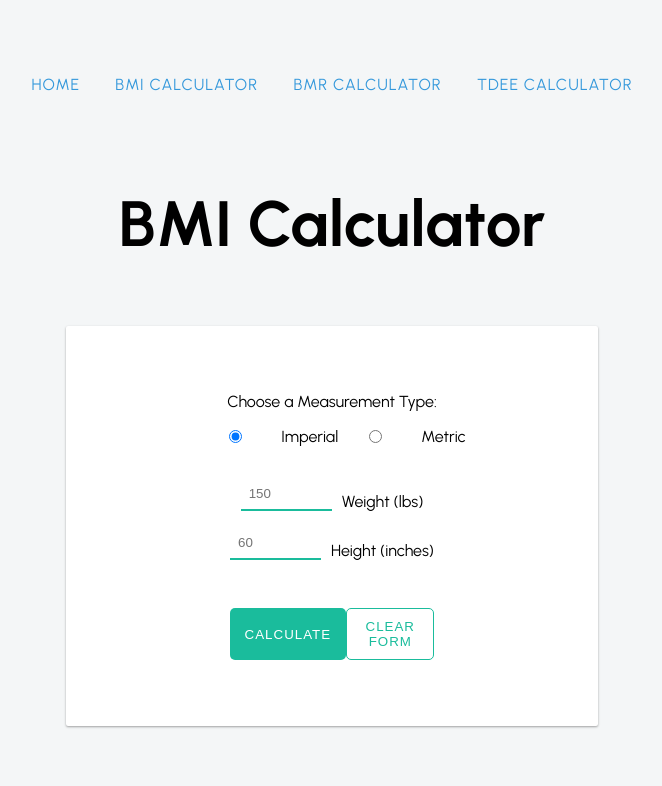
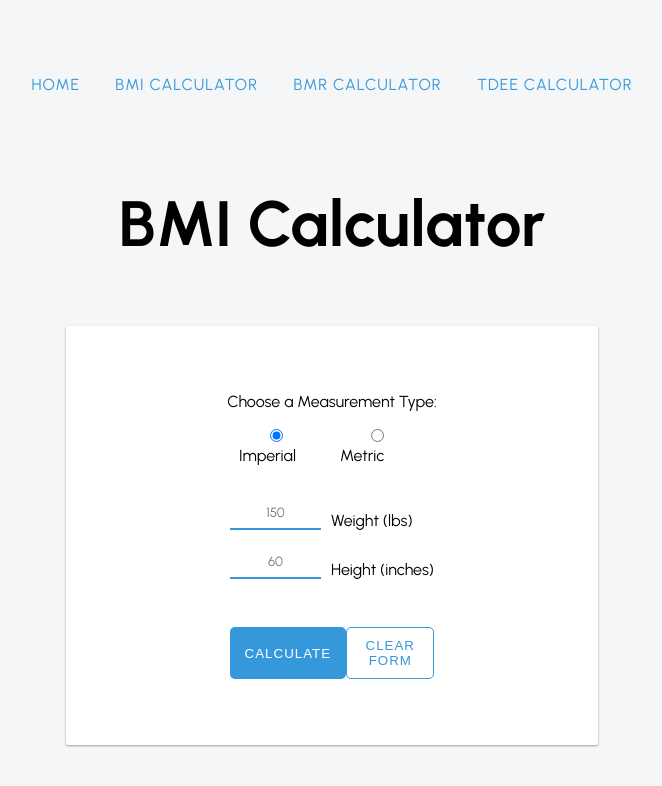
Before and after one commit to sarahspr/fitness-app, a React (Create React App) app in the folder frontend/: page /bmi-calculator in a window 1280 px wide. Shown: the top 786 px of the page, without its empty margins (308-970 px from the left). Built offline with nearby package versions, Linux system fonts and the light colour scheme.

Commit message:
Started working on form styling.

```diff
--- a/frontend/src/App.scss
+++ b/frontend/src/App.scss
@@ -42,6 +42,7 @@
   width: 20%;
 }
 .error {
+  margin-top: 0.5rem;
   color: $red;
 }
 
--- a/frontend/src/resources/js/components/BmiCalculator/index.js
+++ b/frontend/src/resources/js/components/BmiCalculator/index.js
@@ -1,4 +1,4 @@
-import React, { useState } from 'react';
+import React, { useEffect, useState } from 'react';
 
 function BmiCalculator(props) {
 
@@ -8,10 +8,13 @@ function BmiCalculator(props) {
     height: ''
   });
 
+  const setFormDataValues = (e) => {
+    setFormData({...formData, measurementType: e.target.value});
+  }
+
   const [validWeightInput, setValidWeightInput] = useState(true);
   const [validHeightInput, setValidHeightInput] = useState(true);
   const validInputRegex = /^[0-9]+$/;
-
 
   const handleWeightInput = (e) => {
     e.preventDefault();
@@ -74,33 +77,36 @@ function BmiCalculator(props) {
       <h3 className="bmi-calculator-title text-center mt-1 mb-4">{props.title}</h3>
         <form className="bmi-calculator-form d-flex flex-column align-center">
             <span className="text-center d-block mt-1 mb-1">Choose a Measurement Type:</span>
-            <div className="input-type d-flex justify-between mb-1">
-              <div className="input-container d-flex align-center mb-1">
-                <label className="d-flex align-center">
+            <div className="input-type d-flex justify-center mb-1">
+              <div className="input-container radio-input-container d-flex align-center mr-1 mb-1">
+                <label>
                   <input
-                  type="radio" id="imperial"
+                  type="radio"
+                  id="imperial"
                   name="input-type"
                   value="imperial"
-                  checked={formData.measurementType === 'imperial'}
-                  onChange={(e) => setFormData({...formData, measurementType: e.target.value})}
+                  defaultChecked={true}
+                  onChange={setFormDataValues}
                   />
+                  <span className="selected"></span>
                   Imperial
                 </label>
               </div>
 
-              <div className="input-container d-flex align-center mb-1">
-                <label className="d-flex align-center">
+              <div className="input-container radio-input-container d-flex align-center mb-1">
+                <label>
                   <input
                   type="radio"
                   id="metric"
                   name="input-type"
                   value="metric"
-                  checked={formData.measurementType === 'metric'}
-                  onChange={(e) => setFormData({...formData, measurementType: e.target.value})}
+                  onChange={setFormDataValues}
                   />
+                  <span className="selected"></span>
                   Metric
                 </label>
               </div>
+
             </div>
             <div className={`imperial-input-container mb-1 flex-column ${formData.measurementType === 'metric' ? 'metric' : 'imperial'}`}>
               <div className="input-container d-flex flex-column align-center mb-1">
--- a/frontend/src/resources/js/components/BmrCalculator/index.js
+++ b/frontend/src/resources/js/components/BmrCalculator/index.js
@@ -272,8 +272,8 @@ function BmrCalculator(props) {
               </div>
             </div>
             <div className="btn-container d-flex justify-between mt-2">
-              <button className={'mb-1'} onClick={handleSubmit}>Calculate</button>
-              <button className={'mb-1'} onClick={clearForm}>Clear Form</button>
+              <button className={'mb-1 btn-primary'} onClick={handleSubmit}>Calculate</button>
+              <button className={'mb-1 btn-secondary'} onClick={clearForm}>Clear Form</button>
             </div>
         </form>
         <div className={`bmi-calculation-container ${bmrCalculation === 0 ? 'd-none' : 'd-flex mx-auto justify-between'}`}>
--- a/frontend/src/resources/js/components/TdeeCalculator/index.js
+++ b/frontend/src/resources/js/components/TdeeCalculator/index.js
@@ -426,8 +426,8 @@ function TdeeCalculator(props) {
             </div>
 
             <div className="btn-container d-flex justify-between mt-2">
-              <button className={'mb-1'} onClick={handleSubmit}>Calculate</button>
-              <button className={'mb-1'} onClick={clearForm}>Clear Form</button>
+              <button className={'mb-1 btn-primary'} onClick={handleSubmit}>Calculate</button>
+              <button className={'mb-1 btn-secondary'} onClick={clearForm}>Clear Form</button>
             </div>
         </form>
         <div className={`bmi-calculation-container ${tdeeCalculation === 0 ? 'd-none' : 'd-flex mx-auto justify-between'}`}>
--- a/frontend/src/resources/styles/_buttons.scss
+++ b/frontend/src/resources/styles/_buttons.scss
@@ -8,12 +8,12 @@ button {
   text-transform: uppercase;
   letter-spacing: 1px;
   &.btn-primary {
-    background: $green;
+    background: $blue;
     color: $white;
   }
   &.btn-secondary {
     background: $white;
-    color: $green;
-    border: 1px solid $green;
+    color: $blue;
+    border: 1px solid $blue;
   }
 }
--- a/frontend/src/resources/styles/_forms.scss
+++ b/frontend/src/resources/styles/_forms.scss
@@ -12,13 +12,74 @@ input {
   border-radius: 0;
   border-top: none;
   border-right: none;
-  border-bottom: 2px solid $green;
+  border-bottom: 2px solid $blue;
   border-left: none;
   padding: 8px;
   margin: 0;
   width: 75px;
+  text-align: center;
+}
+
+input::placeholder {
+  text-align: center;
+  font-family: $urbanist;
 }
 
 input[type="text"] {
   margin-right: 10px;
 }
+
+.input-container {
+  width: 100%;
+  label {
+    width: 100%;
+  }
+}
+.radio-input-container {
+  width: 30%;
+  // label {
+  //   display: block;
+  //   position: relative;
+  //   padding-left: 35px;
+  //   margin-bottom: 12px;
+  //   cursor: pointer;
+  //   -webkit-user-select: none;
+  //   -moz-user-select: none;
+  //   -ms-user-select: none;
+  //   user-select: none;
+  //   &:hover {
+  //     input ~ .selected {
+  //       background-color: #ccc;
+  //     }
+  //   }
+  //   input {
+  //     position: absolute;
+  //     opacity: 0;
+  //     cursor: pointer;
+  //     height: 0;
+  //     width: 0;
+  //     :checked ~ .selected::after {
+  //       display: block;
+  //     }
+  //   }
+  //   .selected {
+  //     position: absolute;
+  //     top: 0;
+  //     left: 0;
+  //     height: 25px !important;
+  //     width: 25px !important;
+  //     background-color: #eee;
+  //     ::after {
+  //       content: "";
+  //       position: absolute;
+  //       top: 9px;
+  //       left: 9px;
+  //       width: 8px;
+  //       height: 8px;
+  //       border-radius: 50%;
+  //       background: white;
+  //       display: none;
+  //     }
+  //   }
+  // }
+}
--- a/frontend/src/resources/styles/_variables.scss
+++ b/frontend/src/resources/styles/_variables.scss
@@ -172,3 +172,20 @@ Flex Directions/Alignment
 .align-end {
   align-items: end;
 }
+
+/**********
+Widths
+**********/
+
+.w-100 {
+  width: 100%;
+}
+.w-75 {
+  width: 75%;
+}
+.w-50 {
+  width: 50%;
+}
+.w-25 {
+  width: 25%;
+}
```
